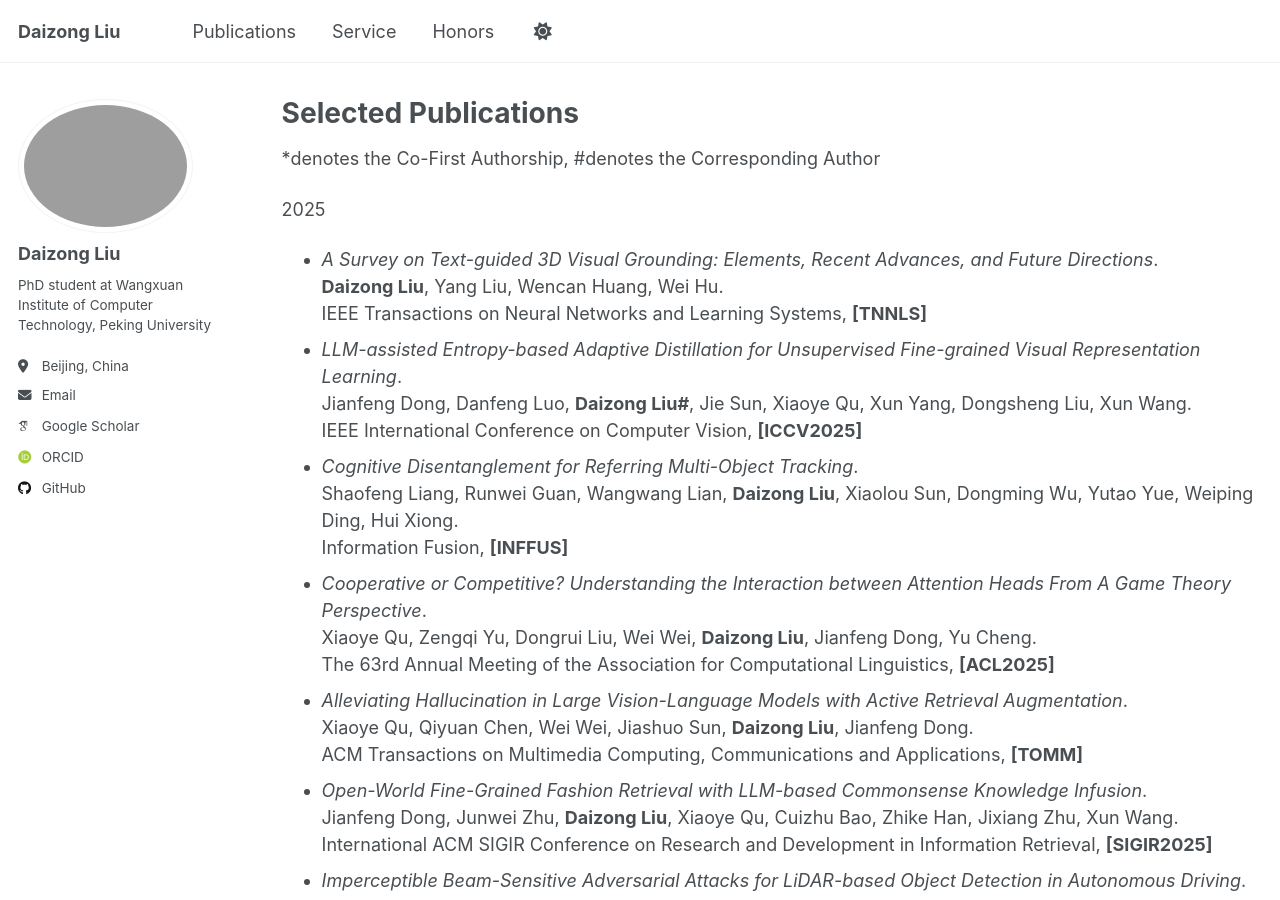
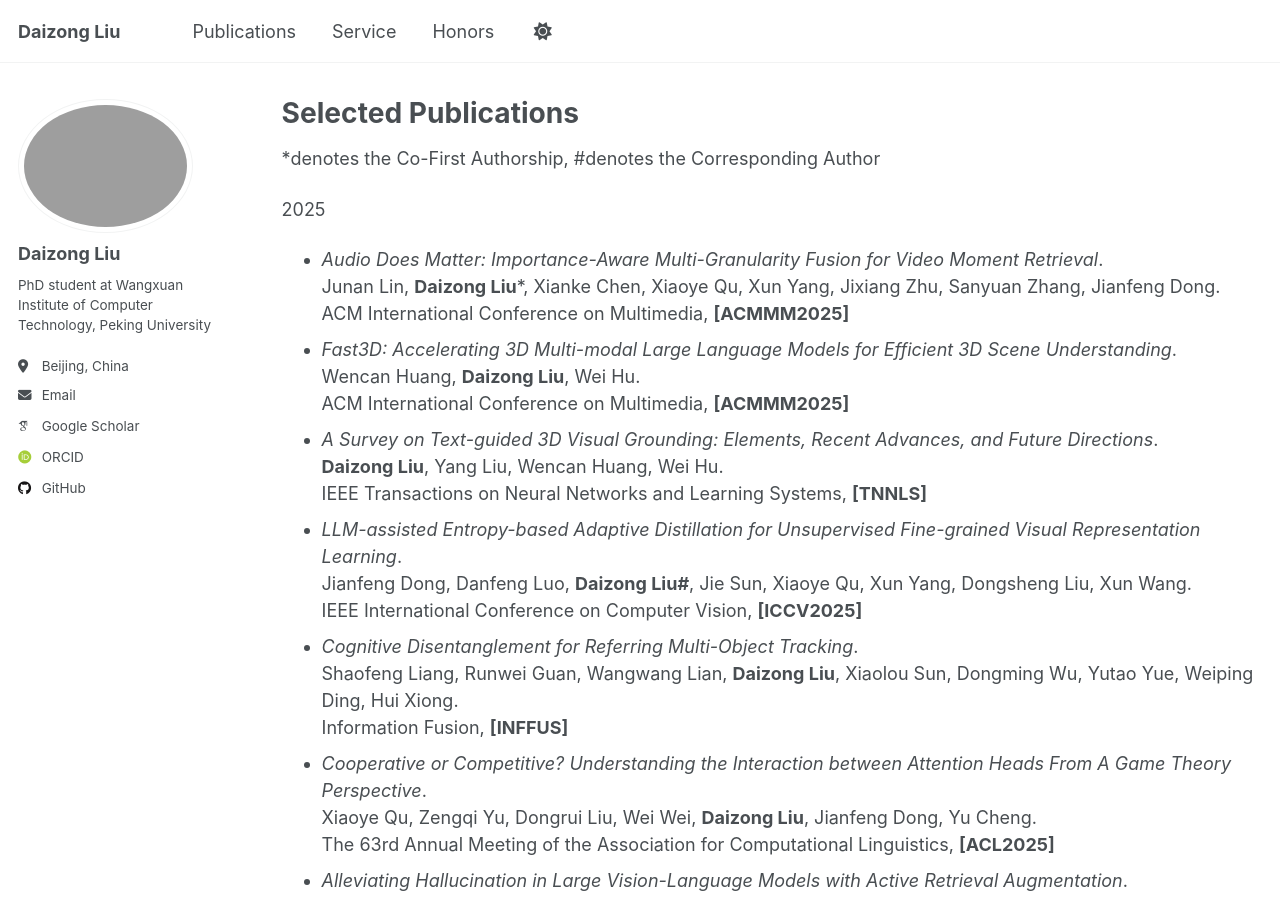
Before and after one commit to liudaizong/liudaizong.github.io, a Jekyll site: the page built from _pages/publications.md, in a window 1280 px wide and 900 px high. Built offline with Jekyll 4.4.1, drawn with Linux system fonts in a browser that asks for light colours; some web fonts are replaced.

Commit message:
Update publications.md

```diff
--- a/_pages/publications.md
+++ b/_pages/publications.md
@@ -7,6 +7,8 @@ author_profile: true
 *denotes the Co-First Authorship, #denotes the Corresponding Author
 
 2025
+* *Audio Does Matter: Importance-Aware Multi-Granularity Fusion for Video Moment Retrieval*.<br/> Junan Lin, **Daizong Liu***, Xianke Chen, Xiaoye Qu, Xun Yang, Jixiang Zhu, Sanyuan Zhang, Jianfeng Dong.<br/> ACM International Conference on Multimedia, **[ACMMM2025]**
+* *Fast3D: Accelerating 3D Multi-modal Large Language Models for Efficient 3D Scene Understanding*.<br/> Wencan Huang, **Daizong Liu**, Wei Hu.<br/> ACM International Conference on Multimedia, **[ACMMM2025]**
 * *A Survey on Text-guided 3D Visual Grounding: Elements, Recent Advances, and Future Directions*.<br/> **Daizong Liu**, Yang Liu, Wencan Huang, Wei Hu.<br/> IEEE Transactions on Neural Networks and Learning Systems, **[TNNLS]**
 * *LLM-assisted Entropy-based Adaptive Distillation for Unsupervised Fine-grained Visual Representation Learning*.<br/> Jianfeng Dong, Danfeng Luo, **Daizong Liu#**, Jie Sun, Xiaoye Qu, Xun Yang, Dongsheng Liu, Xun Wang.<br/> IEEE International Conference on Computer Vision, **[ICCV2025]**
 * *Cognitive Disentanglement for Referring Multi-Object Tracking*.<br/> Shaofeng Liang, Runwei Guan, Wangwang Lian, **Daizong Liu**, Xiaolou Sun, Dongming Wu, Yutao Yue, Weiping Ding, Hui Xiong.<br/> Information Fusion, **[INFFUS]**
```
